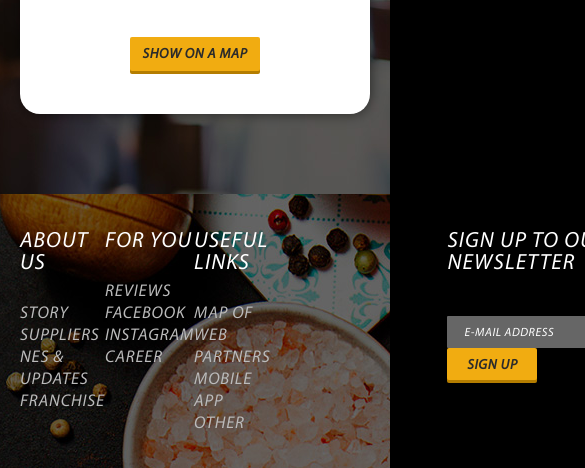
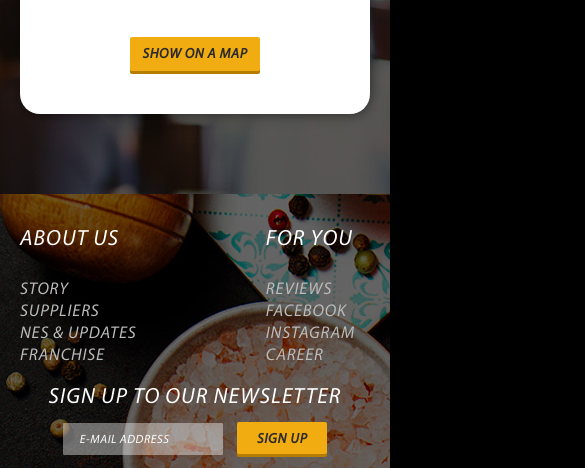
Before and after one commit to Zothe0/LeRestaurante, a plain HTML site: page index.html in a window 390 px wide. Shown: the part 2678-3146 px from the top of the page, 585 px wide, since content can reach past the window. Drawn offline with Linux system fonts and the light colour scheme.

Commit message:
completed adaptive for footer

```diff
--- a/sass/index.sass
+++ b/sass/index.sass
@@ -522,11 +522,11 @@
         display: flex
         justify-content: space-between
     &__column
-        flex: 1 1 50%
+        flex: 0 1 40%
         display: flex
         justify-content: space-between
         &:first-child
-            margin-right: 177px
+
         &:last-child
             flex-direction: column
             justify-content: start
@@ -584,6 +584,36 @@
         text-align: left
         color: #bbbbbb
         line-height: 22px
+@media screen and ( max-width: 1020px )
+    .footer
+        &__column
+            flex: 0 1 auto
+            &:first-child
+                margin-right: 5px
+        &__mini-column
+            margin-right: 10px
+            &:last-child
+                margin: 0
+@media screen and ( max-width: 767px )
+    .footer
+        &__row
+            flex-direction: column
+        &__column
+            &:first-child
+                margin-top: 20px
+                margin-bottom: 20px
+            &:last-child
+                align-items: center
+                .footer__header
+                    margin-bottom: 15px
+@media screen and ( max-width: 430px )
+    .footer
+        &__email
+            width: 160px
+            margin-right: 10px
+        &__mini-column
+            &:last-child
+                display: none
 //UniBlocks
 .wrapper
     font-family: Arial, "Helvetica Neue", Helvetica, sans-serif
```
Also changed, not shown: css/index.css.
